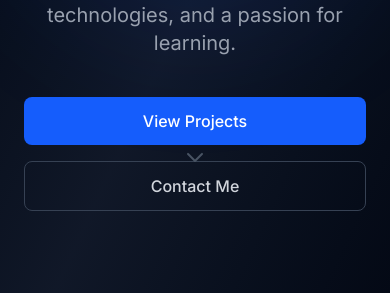
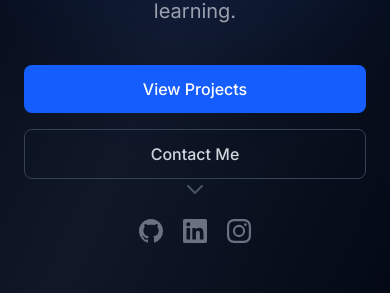
Before and after one commit to btja1012/Bejarano-WebDesign, a Next.js app: page / in a window 390 px wide. Shown: the part 434-727 px from the top of the page. Built offline with nearby package versions, Linux system fonts and the light colour scheme; no server answers.

Commit message:
Show 6 most recent repos and add LinkedIn/Instagram social links

```diff
--- a/components/Contact.tsx
+++ b/components/Contact.tsx
@@ -112,6 +112,23 @@
 
         {/* Footer */}
         <div className="mt-16 pt-8 border-t border-gray-800 text-center text-gray-500 text-sm">
+          <div className="flex items-center justify-center gap-5 mb-4">
+            <a href="https://github.com/btja1012" target="_blank" rel="noopener noreferrer" aria-label="GitHub" className="hover:text-gray-200 transition-colors">
+              <svg className="w-5 h-5" fill="currentColor" viewBox="0 0 24 24">
+                <path d="M12 0C5.37 0 0 5.37 0 12c0 5.31 3.435 9.795 8.205 11.385.6.105.825-.255.825-.57 0-.285-.015-1.23-.015-2.235-3.015.555-3.795-.735-4.035-1.41-.135-.345-.72-1.41-1.23-1.695-.42-.225-1.02-.78-.015-.795.945-.015 1.62.87 1.845 1.23 1.08 1.815 2.805 1.305 3.495.99.105-.78.42-1.305.765-1.605-2.67-.3-5.46-1.335-5.46-5.925 0-1.305.465-2.385 1.23-3.225-.12-.3-.54-1.53.12-3.18 0 0 1.005-.315 3.3 1.23.96-.27 1.98-.405 3-.405s2.04.135 3 .405c2.295-1.56 3.3-1.23 3.3-1.23.66 1.65.24 2.88.12 3.18.765.84 1.23 1.905 1.23 3.225 0 4.605-2.805 5.625-5.475 5.925.435.375.81 1.095.81 2.22 0 1.605-.015 2.895-.015 3.3 0 .315.225.69.825.57A12.02 12.02 0 0 0 24 12c0-6.63-5.37-12-12-12z" />
+              </svg>
+            </a>
+            <a href="https://linkedin.com/in/btja1012" target="_blank" rel="noopener noreferrer" aria-label="LinkedIn" className="hover:text-blue-400 transition-colors">
+              <svg className="w-5 h-5" fill="currentColor" viewBox="0 0 24 24">
+                <path d="M20.447 20.452h-3.554v-5.569c0-1.328-.027-3.037-1.852-3.037-1.853 0-2.136 1.445-2.136 2.939v5.667H9.351V9h3.414v1.561h.046c.477-.9 1.637-1.85 3.37-1.85 3.601 0 4.267 2.37 4.267 5.455v6.286zM5.337 7.433a2.062 2.062 0 0 1-2.063-2.065 2.064 2.064 0 1 1 2.063 2.065zm1.782 13.019H3.555V9h3.564v11.452zM22.225 0H1.771C.792 0 0 .774 0 1.729v20.542C0 23.227.792 24 1.771 24h20.451C23.2 24 24 23.227 24 22.271V1.729C24 .774 23.2 0 22.222 0h.003z" />
+              </svg>
+            </a>
+            <a href="https://instagram.com/bejacr" target="_blank" rel="noopener noreferrer" aria-label="Instagram" className="hover:text-pink-400 transition-colors">
+              <svg className="w-5 h-5" fill="currentColor" viewBox="0 0 24 24">
+                <path d="M12 2.163c3.204 0 3.584.012 4.85.07 3.252.148 4.771 1.691 4.919 4.919.058 1.265.069 1.645.069 4.849 0 3.205-.012 3.584-.069 4.849-.149 3.225-1.664 4.771-4.919 4.919-1.266.058-1.644.07-4.85.07-3.204 0-3.584-.012-4.849-.07-3.26-.149-4.771-1.699-4.919-4.92-.058-1.265-.07-1.644-.07-4.849 0-3.204.013-3.583.07-4.849.149-3.227 1.664-4.771 4.919-4.919 1.266-.057 1.645-.069 4.849-.069zM12 0C8.741 0 8.333.014 7.053.072 2.695.272.273 2.69.073 7.052.014 8.333 0 8.741 0 12c0 3.259.014 3.668.072 4.948.2 4.358 2.618 6.78 6.98 6.98C8.333 23.986 8.741 24 12 24c3.259 0 3.668-.014 4.948-.072 4.354-.2 6.782-2.618 6.979-6.98.059-1.28.073-1.689.073-4.948 0-3.259-.014-3.667-.072-4.947-.196-4.354-2.617-6.78-6.979-6.98C15.668.014 15.259 0 12 0zm0 5.838a6.162 6.162 0 1 0 0 12.324 6.162 6.162 0 0 0 0-12.324zM12 16a4 4 0 1 1 0-8 4 4 0 0 1 0 8zm6.406-11.845a1.44 1.44 0 1 0 0 2.881 1.44 1.44 0 0 0 0-2.881z" />
+              </svg>
+            </a>
+          </div>
           <p>Built with Next.js &amp; Tailwind CSS · Deployed on Vercel</p>
           <p className="mt-1">© {new Date().getFullYear()} Andres Bejarano</p>
         </div>
--- a/components/Hero.tsx
+++ b/components/Hero.tsx
@@ -16,7 +16,7 @@
         <p className="text-xl md:text-2xl text-gray-400 mb-10 max-w-2xl mx-auto">
           Software Developer · Building projects with Python, web technologies, and a passion for learning.
         </p>
-        <div className="flex flex-col sm:flex-row gap-4 justify-center">
+        <div className="flex flex-col sm:flex-row gap-4 justify-center mb-10">
           <a
             href="#projects"
             className="px-8 py-3 bg-blue-600 hover:bg-blue-500 text-white font-medium rounded-lg transition-colors"
@@ -31,6 +31,43 @@
           </a>
         </div>
 
+        {/* Social links */}
+        <div className="flex items-center justify-center gap-5">
+          <a
+            href="https://github.com/btja1012"
+            target="_blank"
+            rel="noopener noreferrer"
+            aria-label="GitHub"
+            className="text-gray-500 hover:text-gray-200 transition-colors"
+          >
+            <svg className="w-6 h-6" fill="currentColor" viewBox="0 0 24 24">
+              <path d="M12 0C5.37 0 0 5.37 0 12c0 5.31 3.435 9.795 8.205 11.385.6.105.825-.255.825-.57 0-.285-.015-1.23-.015-2.235-3.015.555-3.795-.735-4.035-1.41-.135-.345-.72-1.41-1.23-1.695-.42-.225-1.02-.78-.015-.795.945-.015 1.62.87 1.845 1.23 1.08 1.815 2.805 1.305 3.495.99.105-.78.42-1.305.765-1.605-2.67-.3-5.46-1.335-5.46-5.925 0-1.305.465-2.385 1.23-3.225-.12-.3-.54-1.53.12-3.18 0 0 1.005-.315 3.3 1.23.96-.27 1.98-.405 3-.405s2.04.135 3 .405c2.295-1.56 3.3-1.23 3.3-1.23.66 1.65.24 2.88.12 3.18.765.84 1.23 1.905 1.23 3.225 0 4.605-2.805 5.625-5.475 5.925.435.375.81 1.095.81 2.22 0 1.605-.015 2.895-.015 3.3 0 .315.225.69.825.57A12.02 12.02 0 0 0 24 12c0-6.63-5.37-12-12-12z" />
+            </svg>
+          </a>
+          <a
+            href="https://linkedin.com/in/btja1012"
+            target="_blank"
+            rel="noopener noreferrer"
+            aria-label="LinkedIn"
+            className="text-gray-500 hover:text-blue-400 transition-colors"
+          >
+            <svg className="w-6 h-6" fill="currentColor" viewBox="0 0 24 24">
+              <path d="M20.447 20.452h-3.554v-5.569c0-1.328-.027-3.037-1.852-3.037-1.853 0-2.136 1.445-2.136 2.939v5.667H9.351V9h3.414v1.561h.046c.477-.9 1.637-1.85 3.37-1.85 3.601 0 4.267 2.37 4.267 5.455v6.286zM5.337 7.433a2.062 2.062 0 0 1-2.063-2.065 2.064 2.064 0 1 1 2.063 2.065zm1.782 13.019H3.555V9h3.564v11.452zM22.225 0H1.771C.792 0 0 .774 0 1.729v20.542C0 23.227.792 24 1.771 24h20.451C23.2 24 24 23.227 24 22.271V1.729C24 .774 23.2 0 22.222 0h.003z" />
+            </svg>
+          </a>
+          <a
+            href="https://instagram.com/bejacr"
+            target="_blank"
+            rel="noopener noreferrer"
+            aria-label="Instagram"
+            className="text-gray-500 hover:text-pink-400 transition-colors"
+          >
+            <svg className="w-6 h-6" fill="currentColor" viewBox="0 0 24 24">
+              <path d="M12 2.163c3.204 0 3.584.012 4.85.07 3.252.148 4.771 1.691 4.919 4.919.058 1.265.069 1.645.069 4.849 0 3.205-.012 3.584-.069 4.849-.149 3.225-1.664 4.771-4.919 4.919-1.266.058-1.644.07-4.85.07-3.204 0-3.584-.012-4.849-.07-3.26-.149-4.771-1.699-4.919-4.92-.058-1.265-.07-1.644-.07-4.849 0-3.204.013-3.583.07-4.849.149-3.227 1.664-4.771 4.919-4.919 1.266-.057 1.645-.069 4.849-.069zM12 0C8.741 0 8.333.014 7.053.072 2.695.272.273 2.69.073 7.052.014 8.333 0 8.741 0 12c0 3.259.014 3.668.072 4.948.2 4.358 2.618 6.78 6.98 6.98C8.333 23.986 8.741 24 12 24c3.259 0 3.668-.014 4.948-.072 4.354-.2 6.782-2.618 6.979-6.98.059-1.28.073-1.689.073-4.948 0-3.259-.014-3.667-.072-4.947-.196-4.354-2.617-6.78-6.979-6.98C15.668.014 15.259 0 12 0zm0 5.838a6.162 6.162 0 1 0 0 12.324 6.162 6.162 0 0 0 0-12.324zM12 16a4 4 0 1 1 0-8 4 4 0 0 1 0 8zm6.406-11.845a1.44 1.44 0 1 0 0 2.881 1.44 1.44 0 0 0 0-2.881z" />
+            </svg>
+          </a>
+        </div>
+
         {/* Scroll indicator */}
         <div className="absolute bottom-10 left-1/2 -translate-x-1/2 animate-bounce">
           <svg className="w-6 h-6 text-gray-600" fill="none" stroke="currentColor" viewBox="0 0 24 24">
--- a/components/Projects.tsx
+++ b/components/Projects.tsx
@@ -25,7 +25,7 @@
 async function getRepos(): Promise<Repo[]> {
   try {
     const res = await fetch(
-      `https://api.github.com/users/${GITHUB_USERNAME}/repos?sort=updated&per_page=12`,
+      `https://api.github.com/users/${GITHUB_USERNAME}/repos?sort=updated&per_page=6`,
       { next: { revalidate: 3600 } }
     );
     if (!res.ok) return [];
```
